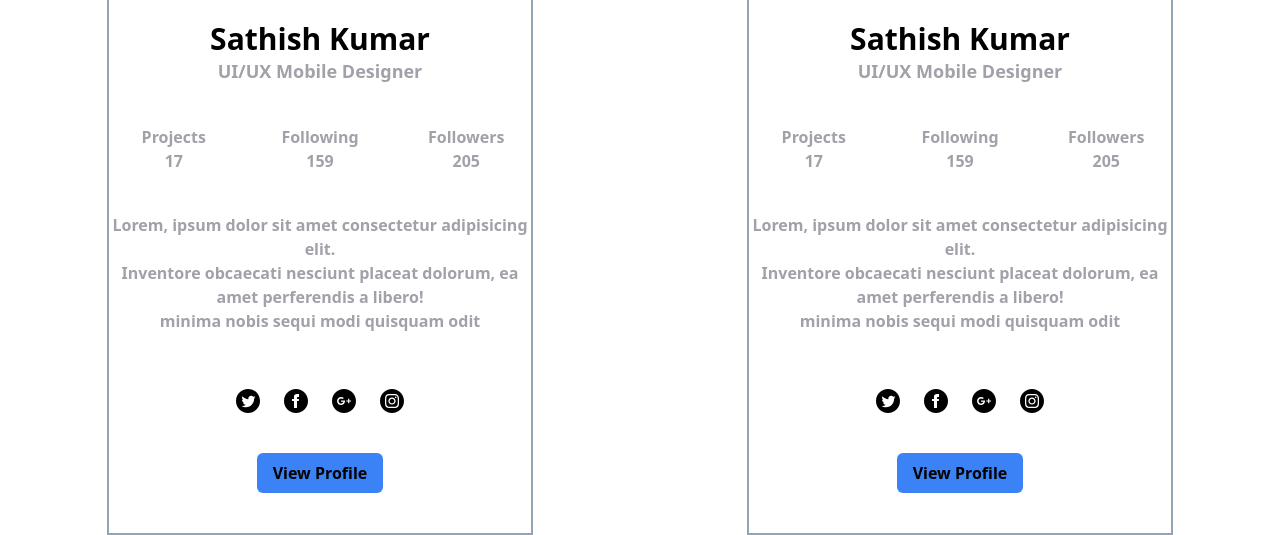
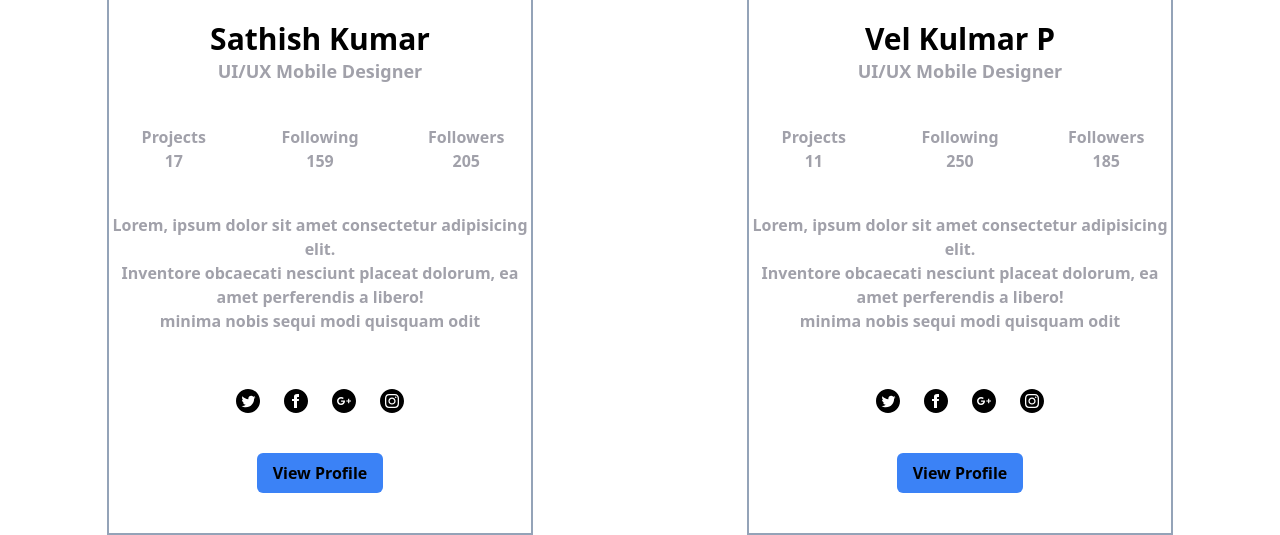
Before and after one commit to jairoramos18/replica_fotografias, a website: page src/index.html in a window 1280 px wide. Shown: the part 333-868 px from the top of the page. Drawn offline with nearby package versions, Linux system fonts and the light colour scheme; files that its build step writes are made by us from their sources.

Commit message:
perfil 2

```diff
--- a/src/index.html
+++ b/src/index.html
@@ -105,7 +105,7 @@
         <!-- img -->
         <div class="relative">
         <div class="flex container justify-center items-center ">
-            <img src="https://images.pexels.com/photos/220453/pexels-photo-220453.jpeg" alt="" class="w-1/3 h-52 rounded-full">
+            <img src="https://images.pexels.com/photos/14769303/pexels-photo-14769303.jpeg" alt="" class="w-1/3 h-52 rounded-full">
     <div class="absolute  bottom-1  ">
         <img src="https://assets.stickpng.com/images/5aa78e387603fc558cffbf1d.png" alt="" class="h-10 ml-28">
     </div>
@@ -114,7 +114,7 @@
 
      <!-- nombre -->
      <div class="text-center mt-6">
-        <p class="text-3xl font-semibold">Sathish Kumar </p>
+        <p class="text-3xl font-semibold">Vel Kulmar P </p>
 
         <p class="text-lg font-semibold text-zinc-400">UI/UX Mobile Designer </p>
     </div>
@@ -125,14 +125,14 @@
     <div class="p-4">
 
         <p >Projects</p>
-        <p>17</p>
+        <p>11</p>
       </div>
 
        <!-- Columna 2 -->
     <div class="p-4">
 
         <p >Following</p>
-        <p>159</p>
+        <p>250</p>
       </div>
 
 
@@ -140,7 +140,7 @@
     <div class="p-4">
 
         <p >Followers</p>
-        <p>205</p>
+        <p>185</p>
       </div>
 
  </div>
```
